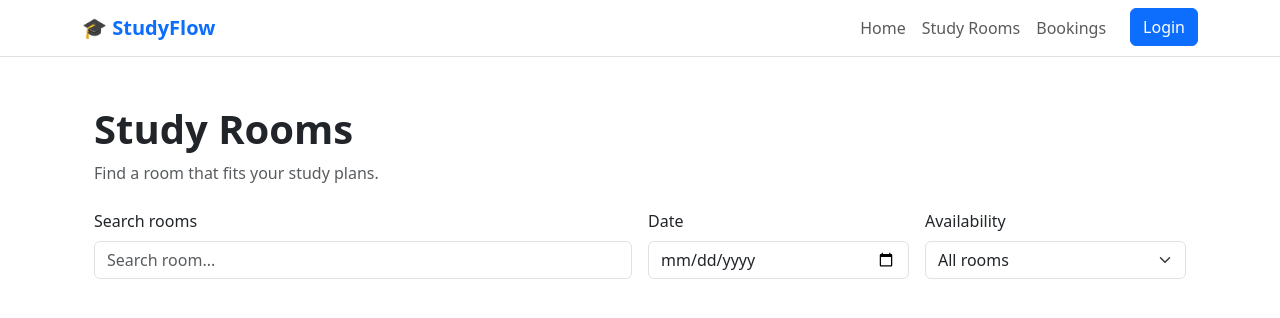
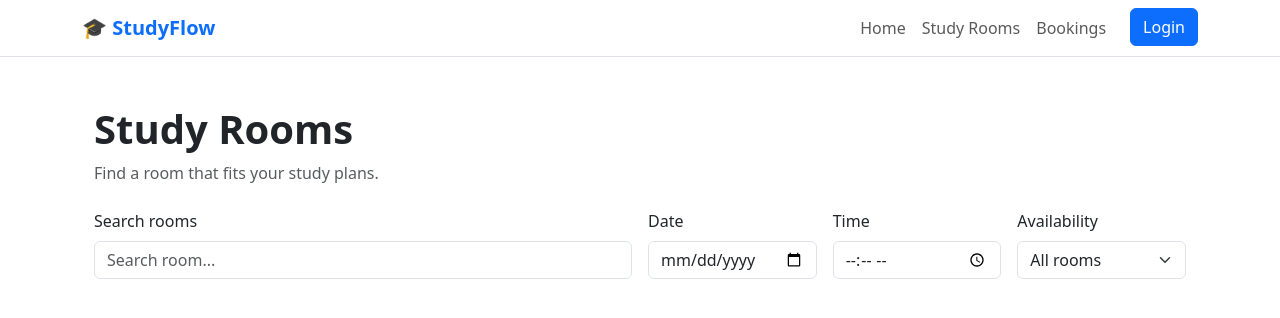
Before and after one commit to cow2323/StudyFlow, an ASP.NET Core app: page /Room in a window 1280 px wide. Shown: the top 318 px of the page. Run offline with ASP.NET Core 8, Linux system fonts and the light colour scheme.

Commit message:
tidsfelt for studyroom siden

```diff
--- a/Views/Room/Index.cshtml
+++ b/Views/Room/Index.cshtml
@@ -25,7 +25,7 @@
                        placeholder="Search room..." />
             </div>
 
-            <div class="col-md-3">
+            <div class="col-md-2">
                 <label for="selectedDate" class="form-label">
                     Date
                 </label>
@@ -33,7 +33,15 @@
                 <input id="selectedDate" name="selectedDate" type="date" class="form-control" />
             </div>
 
-            <div class="col-md-3">
+            <div class="col-md-2">
+                <label for="selectedTime" class="form-label">
+                    Time
+                </label>
+
+                <input id="selectedTime" name="selectedTime" type="time" class="form-control" />
+            </div>
+
+            <div class="col-md-2">
                 <label for="availabilityFilter" class="form-label">
                     Availability
                 </label>
```
Also changed, not shown: 2 other files.
